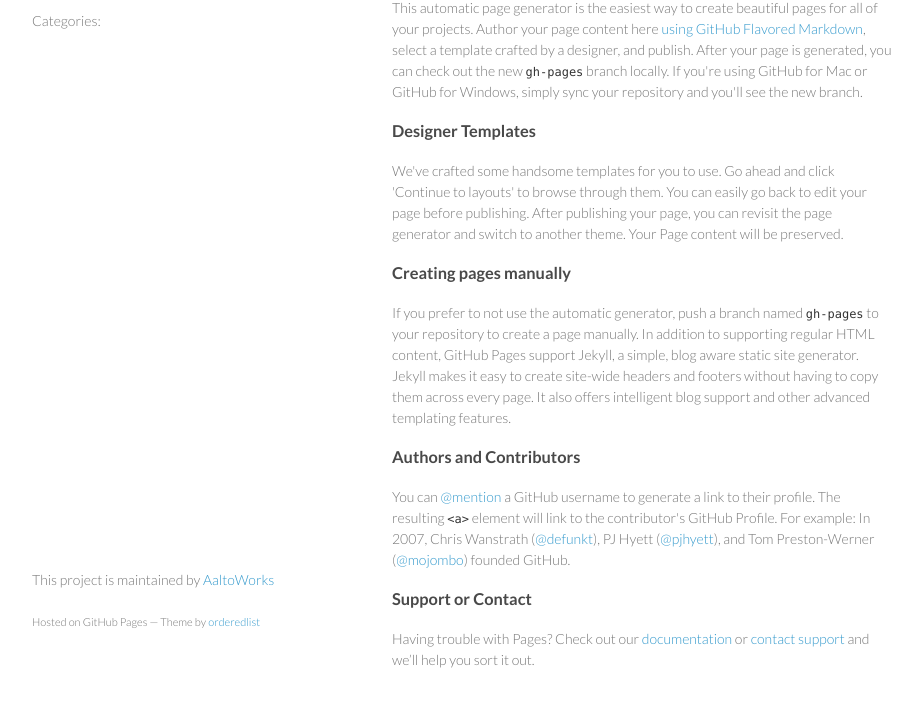
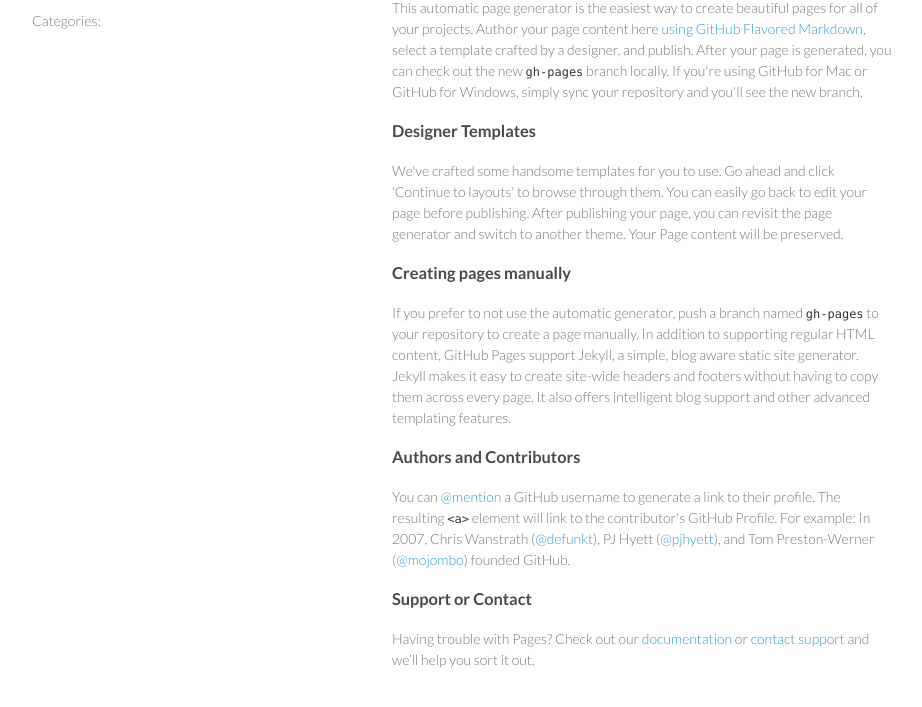
Before and after one commit to AaltoWorks/test-wiki, a plain HTML site: page index.html in a window 1280 px wide. Shown: the part 99-806 px from the top of the page, without its empty margins (178-1100 px from the left). Drawn offline with nearby package versions, Linux system fonts and the light colour scheme.

Commit message:
deleted footer

```diff
--- a/index.html
+++ b/index.html
@@ -50,8 +50,7 @@
 <p>Having trouble with Pages? Check out our <a href="https://help.github.com/pages">documentation</a> or <a href="https://github.com/contact">contact support</a> and we’ll help you sort it out.</p>
       </section>
       <footer>
-        <p>This project is maintained by <a href="https://github.com/AaltoWorks">AaltoWorks</a></p>
-        <p><small>Hosted on GitHub Pages &mdash; Theme by <a href="https://github.com/orderedlist">orderedlist</a></small></p>
+
       </footer>
     </div>
     <script src="javascripts/scale.fix.js"></script>
```
